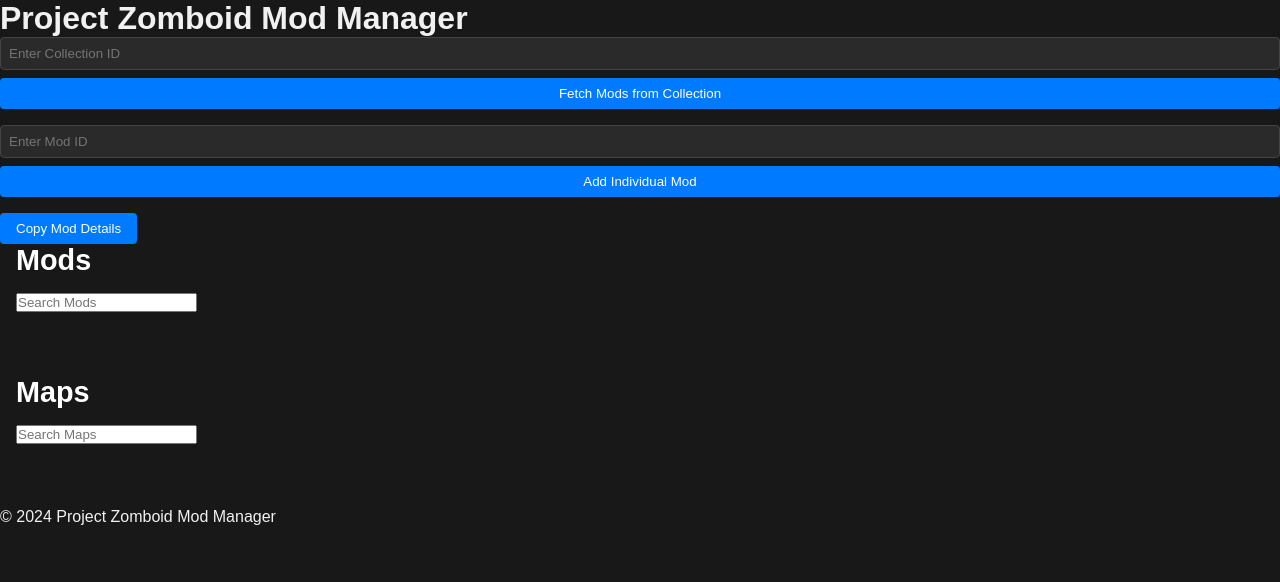
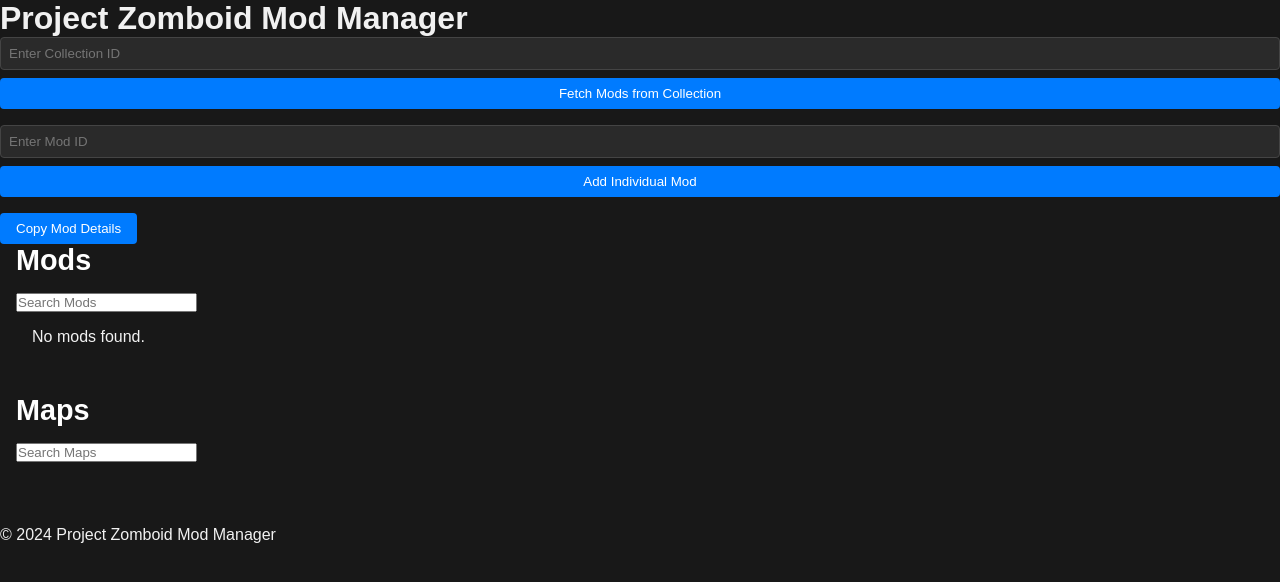
Before and after one commit to alisadco/project-zomboid-mod-manager, a React (Create React App) app in the folder frontend/: page / in a window 1280 px wide. Shown: the top 582 px of the page. Built offline with nearby package versions, Linux system fonts and the light colour scheme.

Commit message:
reworked remove mod/map

```diff
--- a/frontend/src/components/MapCard.js
+++ b/frontend/src/components/MapCard.js
@@ -1,3 +1,4 @@
+// src/components/MapCard.js
 import React from 'react';
 
 const MapCard = ({ mapName, modName, removeMap }) => {
@@ -5,7 +6,6 @@
         <div className="card map-card">
             <h4>{mapName}</h4>
             <p>Mod: {modName}</p>
-            {/* Remove Map Button */}
             <button onClick={removeMap}>Remove Map</button>
         </div>
     );
--- a/frontend/src/components/MapSection.js
+++ b/frontend/src/components/MapSection.js
@@ -2,7 +2,7 @@
 import React, { useState } from 'react';
 import MapCard from './MapCard';
 
-const MapSection = ({ mods }) => {
+const MapSection = ({ mods, removeMap }) => {
     const [mapSearchTerm, setMapSearchTerm] = useState('');
 
     const filterMaps = (map) => map.toLowerCase().includes(mapSearchTerm.toLowerCase());
@@ -21,8 +21,13 @@
 
             <div className="map-cards">
                 {mods.flatMap((mod) =>
-                    mod.maps.filter(filterMaps).map((map, index) => (
-                        <MapCard key={`${mod.workshopId}-${map}`} mapName={map} modName={mod.modName} />
+                    mod.maps.filter(filterMaps).map((map) => (
+                        <MapCard
+                            key={`${mod.workshopId}-${map}`}
+                            mapName={map}
+                            modName={mod.modName}
+                            removeMap={() => removeMap(mod.workshopId, map)}
+                        />
                     ))
                 )}
             </div>
--- a/frontend/src/components/ModCard.js
+++ b/frontend/src/components/ModCard.js
@@ -1,22 +1,22 @@
+// src/components/ModCard.js
 import React from 'react';
 import MapCard from './MapCard';
 
 const ModCard = ({ mod, removeMod, removeMap }) => {
-    // Construct the Workshop URL using the workshopId
-    const workshopUrl = `https://steamcommunity.com/sharedfiles/filedetails/?id=${mod.workshopId}`;
-
     return (
         <div className="card mod-card">
             <div className="mod-header">
                 <img src={mod.thumbnail} alt={mod.modName} />
                 <h3>
-                    {/* Link mod name to the Workshop URL */}
-                    <a href={workshopUrl} target="_blank" rel="noopener noreferrer">
+                    <a
+                        href={`https://steamcommunity.com/sharedfiles/filedetails/?id=${mod.workshopId}`}
+                        target="_blank"
+                        rel="noopener noreferrer"
+                    >
                         {mod.modName}
                     </a>
                 </h3>
                 <p>Workshop ID: {mod.workshopId}</p>
-                {/* Remove Mod Button */}
                 <button onClick={() => removeMod(mod.workshopId)}>Remove Mod</button>
             </div>
 
@@ -24,7 +24,7 @@
                 {mod.maps.length === 0 ? (
                     <p>No maps available for this mod.</p>
                 ) : (
-                    mod.maps.map(map => (
+                    mod.maps.map((map) => (
                         <MapCard
                             key={map}
                             mapName={map}
--- a/frontend/src/components/ModSection.js
+++ b/frontend/src/components/ModSection.js
@@ -2,27 +2,36 @@
 import React, { useState } from 'react';
 import ModCard from './ModCard';
 
-const ModSection = ({ mods }) => {
+const ModSection = ({ mods, removeMod, removeMap }) => {
     const [modSearchTerm, setModSearchTerm] = useState('');
 
-    const filterMods = (mod) => mod.modName.toLowerCase().includes(modSearchTerm.toLowerCase());
+    // Filter mods based on the search term
+    const filteredMods = mods.filter((mod) =>
+        mod.modName.toLowerCase().includes(modSearchTerm.toLowerCase())
+    );
 
     return (
         <div className="section">
             <h2>Mods</h2>
-
-            {/* Search bar for mods */}
             <input
                 type="text"
                 placeholder="Search Mods"
                 value={modSearchTerm}
                 onChange={(e) => setModSearchTerm(e.target.value)}
             />
-
             <div className="mod-cards">
-                {mods.filter(filterMods).map((mod) => (
-                    <ModCard key={mod.workshopId} mod={mod} />
-                ))}
+                {filteredMods.length > 0 ? (
+                    filteredMods.map((mod) => (
+                        <ModCard
+                            key={mod.workshopId}
+                            mod={mod}
+                            removeMod={removeMod}
+                            removeMap={removeMap}
+                        />
+                    ))
+                ) : (
+                    <p>No mods found.</p>
+                )}
             </div>
         </div>
     );
--- a/frontend/src/components/ModSelector.js
+++ b/frontend/src/components/ModSelector.js
@@ -1,3 +1,4 @@
+// src/components/ModSelector.js
 import React, { useState } from 'react';
 import ModSection from './ModSection';
 import MapSection from './MapSection';
@@ -84,11 +85,24 @@
         }
     };
 
+    // Remove a mod by its workshop ID
+    const removeMod = (workshopId) => {
+        setMods((prevMods) => prevMods.filter((mod) => mod.workshopId !== workshopId));
+    };
 
+    // Remove a specific map from a mod by workshop ID and map name
+    const removeMap = (workshopId, mapName) => {
+        setMods((prevMods) =>
+            prevMods.map((mod) =>
+                mod.workshopId === workshopId
+                    ? { ...mod, maps: mod.maps.filter((map) => map !== mapName) }
+                    : mod
+            )
+        );
+    };
 
     // Function to copy the mods, maps, and workshop IDs to the clipboard
     const copyToClipboard = () => {
-        // Always add Muldraugh, KY to maps
         const modsNames = mods.map(mod => mod.modName).join('; ');
         const maps = ['Muldraugh, KY', ...mods.flatMap(mod => mod.maps)].join('; '); // Include Muldraugh, KY always
         const workshopIds = mods.map(mod => mod.workshopId).join('; ');
@@ -99,7 +113,6 @@
 WorkshopItems=${workshopIds}
         `.trim();
 
-        // Create a temporary text area to copy the data
         const textArea = document.createElement('textarea');
         textArea.value = data;
         document.body.appendChild(textArea);
@@ -149,10 +162,10 @@
             </div>
 
             {/* Mod Section */}
-            <ModSection mods={mods} />
+            <ModSection mods={mods} removeMod={removeMod} removeMap={removeMap} />
 
             {/* Map Section */}
-            <MapSection mods={mods} />
+            <MapSection mods={mods} removeMap={removeMap} />
         </main>
     );
 };
```
